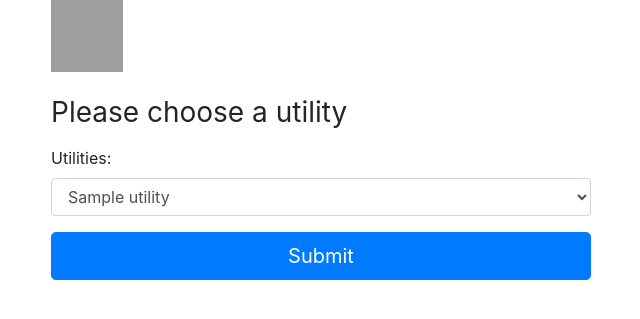
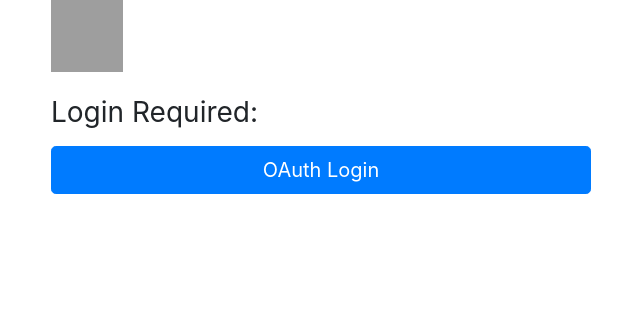
Before and after one commit to zap-me/zap_payments, a Flask app: template templates/utilities.html in a window 1280 px wide. Shown: the top 319 px of the page, without its empty margins (319-959 px from the left). Run offline with Flask 2, Linux system fonts and the light colour scheme; tables that the repository leaves empty hold one stand-in row (values such as "Sample post"); the template is opened without the code that fills it: values that come from a table or form of the project are taken from there, most other values are stand-ins (such as "Sample title", 1, 10 or a date in 2020); parts of the project's set-up code (start-up, migrations or seed data) failed here and were passed over; some libraries are stand-ins or nearby versions; grey boxes are pictures that could not be loaded.

Commit message:
Changes for oauth

```diff
--- a/app.py
+++ b/app.py
@@ -21,6 +21,7 @@ import werkzeug
 import requests
 import qrcode
 import qrcode.image.svg
+from bronze import make_bronze_blueprint, bronze
 
 from app_core import app, db, mail, socketio, aw, timer
 from models import security, user_datastore, Role, User, Invoice, Utility
@@ -31,6 +32,9 @@ logger = logging.getLogger(__name__)
 ws_invoices = {}
 ws_sids = {}
 MAX_DETAIL_CHARS = 12
+
+bronze_blueprint = make_bronze_blueprint('balance kyc', redirect_url='/bronze_oauth')
+app.register_blueprint(bronze_blueprint, url_prefix='/bronze_login')
 
 #
 # Helper functions
@@ -318,7 +322,50 @@ socketio.on_namespace(SocketIoNamespace("/"))
 @app.route("/utilities")
 def utilities():
     utilities = Utility.all_alphabetical(db.session)
-    return render_template("utilities.html", utilities=utilities)
+    if not bronze.authorized:
+        print('*Redirecting to OAuth')
+        #return render_template("utilities.html", utilities=utilities)
+        return redirect(url_for('bronze_oauth'))
+    else:
+        print('*Already Authorized')
+    #    #return redirect(url_for('bronze_oauth'))
+        #return render_template("utilities.html", utilities=utilities)
+        return redirect(url_for('bronze_oauth'))
+    #return render_template("utilities.html", utilities=utilities)
+#    if not bronze.authorized:
+#        #return redirect(url_for('bronze.login'))
+#        return render_template('utilities.html', utilities=utilities)
+#    res = ''
+#    balance = bronze_blueprint.session.get('AccountBalance')
+#    balance_content = balance.json()
+#    #zap_balance = str(balance_content['assets']['ZAP'])
+#    #nzd_balance = str(balance_content['assets']['NZD'])
+#    if balance.ok:
+#        res += '<p>Your balance is {}</p>'.format(balance.content)
+#    else:
+#        res += '<h1>Failed to get balance</h1>'
+#    kyc = bronze_blueprint.session.get('AccountKyc')
+#    print(kyc.content)
+#    kyc_info = kyc.json()
+#    level = kyc_info['level']
+#    #if not level < '2':
+#    #    print('its ok to proceed')
+#    #else:
+#    #    print('You need to increase KYC Level')
+#    if kyc.ok:
+#        if not level < '2':
+#            res+= 'KYC level(acceptable): {}'.format(level)
+#        #res += '<p>Your kyc status is {}</p>'.format(kyc.content)
+#        else:
+#            res+= 'KYC level(unacceptable): {}'.format(level)
+#    else:
+#        res += '<h1>Failed to get kyc</h1>'
+#
+#    #return res
+#    if bronze.authorized:
+#        #return render_template('bronze_oauth.html', bronze_auth=bronze.authorized, balance_info=balance_content, kyc_info=kyc_info)
+#        return render_template('utilities.html', utilities=utilities, bronze_auth=bronze.authorized, balance_info=balance_content, kyc_info=kyc_info)
+
 
 def validate_amount(amount):
     try:
@@ -400,6 +447,12 @@ def utility():
     STATUS_CREATE = "create"
     STATUS_CHECK = "check"
 
+    if not bronze.authorized:
+        print('*Redirecting to OAuth')
+        return redirect(url_for('bronze.login'))
+    else:
+        print('Already Authorized')
+
     utility_id = int(request.args.get("utility"))
     utility = Utility.from_id(db.session, utility_id)
     Utility.jsonify_bank_descriptions([utility])
@@ -472,6 +525,42 @@ def invoice():
     #TODO: other statuses..
     return render_template("invoice.html", invoice=invoice, order=order, error=error, qrcode_svg=qrcode_svg, url=url)
 
+@app.route('/bronze_oauth')
+def bronze_oauth():
+    if not bronze.authorized:
+        return redirect(url_for('bronze.login'))
+    res = ''
+    balance = bronze_blueprint.session.get('AccountBalance')
+    balance_content = balance.json()
+    if balance.ok:
+        res += '<p>Your balance is {}</p>'.format(balance.content)
+    else:
+        res += '<h1>Failed to get balance</h1>'
+    kyc = bronze_blueprint.session.get('AccountKyc')
+    print(kyc.content)
+    kyc_info = kyc.json()
+    level = kyc_info['level']
+    if kyc.ok:
+        if not level < '2':
+            res+= 'KYC level(acceptable): {}'.format(level)
+        else:
+            res+= 'KYC level(unacceptable): {}'.format(level)
+    else:
+        res += '<h1>Failed to get kyc</h1>'
+
+    #return res
+    if bronze.authorized:
+        utilities = Utility.all_alphabetical(db.session)
+        return render_template('utilities.html', utilities=utilities, bronze_auth=bronze.authorized, balance_info=balance_content, kyc_info=kyc_info)
+
+@app.route("/bronze_logout")
+def logout():
+    #print('Printing the token below')
+    #print('Deleting token: ' + bronze_blueprint.token['access_token'] + '.')
+    del bronze_blueprint.token
+
+    return redirect(url_for('utilities'))
+
 if __name__ == "__main__":
     setup_logging(logging.DEBUG)
 
--- a/config.py
+++ b/config.py
@@ -29,4 +29,4 @@ SQLALCHEMY_TRACK_MODIFICATIONS = False
 
 # Flask-Mail config
 MAIL_SENDGRID_API_KEY = "XXXX"
-SECURITY_EMAIL_SENDER = "bills@zap.me"
+SECURITY_EMAIL_SENDER = "testing_bills@zap.me"
--- a/requirements.txt
+++ b/requirements.txt
@@ -16,3 +16,4 @@ qrcode==6.1
 email-validator==1.0.5
 sendgrid==6.3.1
 jsbeautifier==1.11.0
+Flask-Dance==3.0.0
--- a/templates/utilities.html
+++ b/templates/utilities.html
@@ -1,6 +1,15 @@
 {% extends "layout.html" %}
 
 {% block content %}
+{% if not bronze_auth %}
+<div class="row justify-content-center">
+<div class="col-sm-6">
+    <img class="mb-4" src="https://zap.me/app/themes/zap/assets/public/images/logo-footer.svg" alt="" width="72" height="72">
+    <h1 class="h3 mb-3 font-weight-normal">Login Required: </h1>
+    <button class="btn btn-lg btn-primary btn-block" type="button" onclick="window.location.href='/bronze_oauth'"/>OAuth Login</button>
+</div>
+</div>
+{% else %}
 <div class="row justify-content-center">
 <div class="col-sm-6">
 <form action="/utility">
@@ -14,8 +23,10 @@
             {% endfor %}
         </select>
     </div>
-    <button class="btn btn-lg btn-primary btn-block" type="submit">Submit</button>
+    <button class="btn btn-lg btn-primary btn-block" type="submit">Submit</button></br>
+    <button class="btn btn-lg btn-primary btn-block" type="button" onclick="window.location.href='bronze_logout'"/>OAuth Logout</button></br>
 </form>
 </div>
 </div>
+{% endif %}
 {% endblock %}
--- a/templates/utility.html
+++ b/templates/utility.html
@@ -72,6 +72,7 @@
                         </div>
                     {% endfor %}
                     <button class="btn btn-lg btn-primary btn-block" type="submit">{{'Submit' if status == 'create' else 'The values are correct'}}</button>
+		    <button class="btn btn-lg btn-primary btn-block" type="button" onclick="window.location.href='bronze_logout'"/>OAuth Logout</button></br>
                 </form>
                 {% if vars.update({"bank_index": vars.bank_index + 1}) %} {% endif %}
             </div>
```
Also changed, not shown: models.py (+0 -7 lines).
